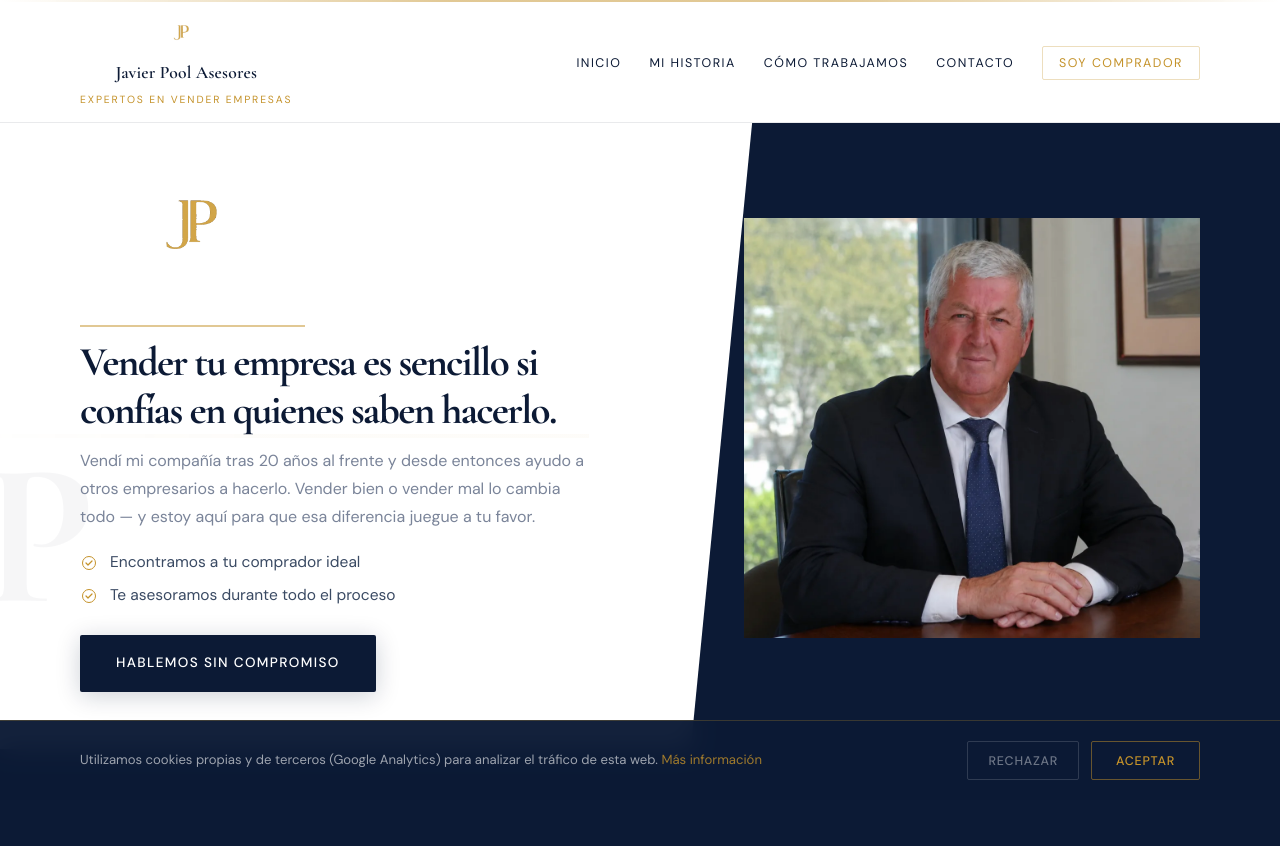
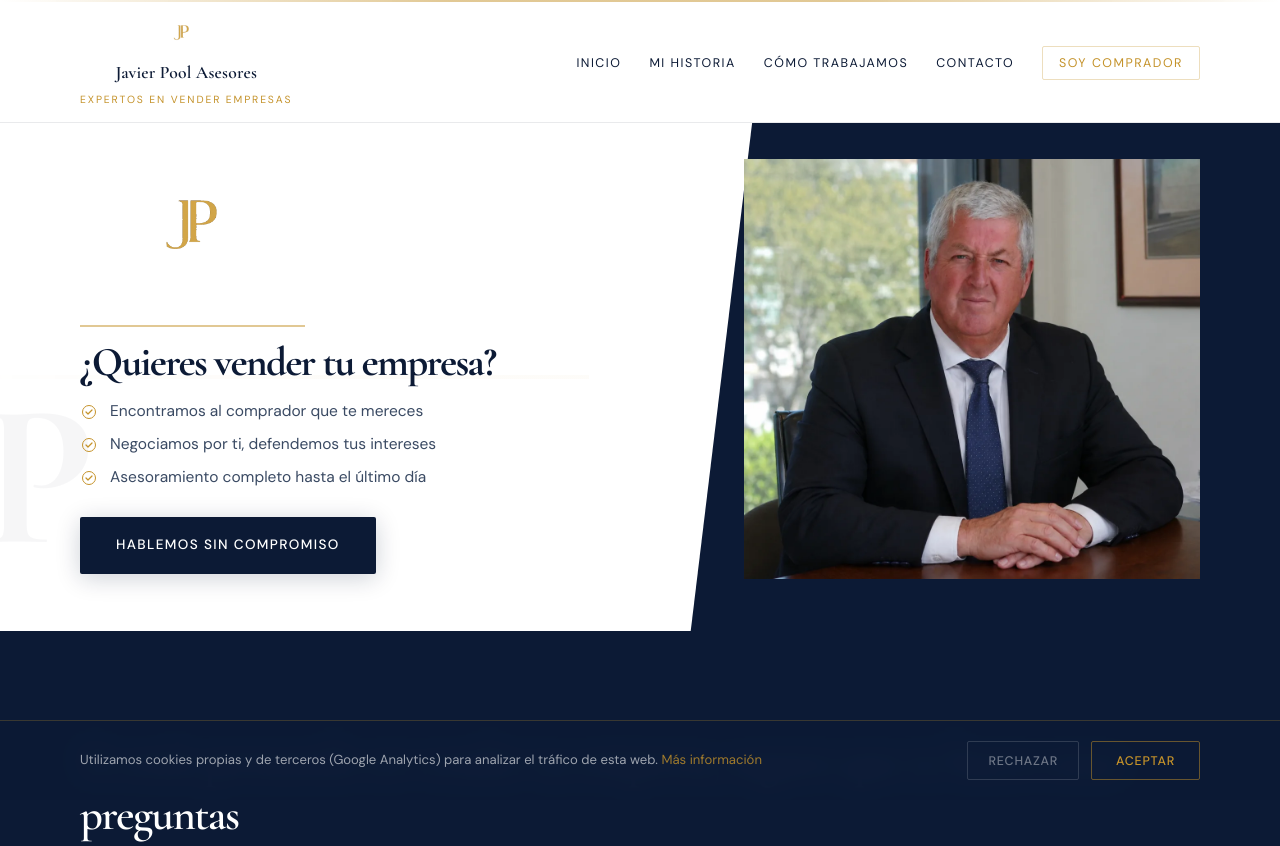
Before and after one commit to javierpoolasesores/javierpoolasesores.github.io, a plain HTML site: page index.html in a window 1280 px wide. Shown: the top 846 px of the page. Drawn offline with nearby package versions, Linux system fonts and the light colour scheme; a web font is replaced by a local one.

```diff
--- a/index.html
+++ b/index.html
@@ -1871,20 +1871,25 @@
       <div class="reveal">
         <img src="logo.png" alt="JP" style="width: 220px; height: auto; display: block; margin-bottom: 1.5rem; opacity: 0.92;">
         <div class="hero-line" aria-hidden="true"></div>
-        <h1>Vender tu empresa es sencillo si confías en quienes saben hacerlo.</h1>
-        <p class="lead">Vendí mi compañía tras 20 años al frente y desde entonces ayudo a otros empresarios a hacerlo. Vender bien o vender mal lo cambia todo — y estoy aquí para que esa diferencia juegue a tu favor.</p>
+        <h1>¿Quieres vender tu empresa?</h1>
         <ul style="list-style:none; padding:0; margin:0 0 1.75rem 0; display:flex; flex-direction:column; gap:0.6rem;">
           <li style="display:flex; align-items:center; gap:0.75rem; font-family:'DM Sans',sans-serif; font-size:0.97rem; color:#3a4a63; line-height:1.5;">
             <span style="flex-shrink:0; width:18px; height:18px; display:flex; align-items:center; justify-content:center;">
               <svg width="14" height="14" viewBox="0 0 14 14" fill="none" xmlns="http://www.w3.org/2000/svg"><circle cx="7" cy="7" r="6.5" stroke="#c4922a" stroke-width="1"/><path d="M4 7l2 2 4-4" stroke="#c4922a" stroke-width="1.2" stroke-linecap="round" stroke-linejoin="round"/></svg>
             </span>
-            Encontramos a tu comprador ideal
+            Encontramos al comprador que te mereces
           </li>
           <li style="display:flex; align-items:center; gap:0.75rem; font-family:'DM Sans',sans-serif; font-size:0.97rem; color:#3a4a63; line-height:1.5;">
             <span style="flex-shrink:0; width:18px; height:18px; display:flex; align-items:center; justify-content:center;">
               <svg width="14" height="14" viewBox="0 0 14 14" fill="none" xmlns="http://www.w3.org/2000/svg"><circle cx="7" cy="7" r="6.5" stroke="#c4922a" stroke-width="1"/><path d="M4 7l2 2 4-4" stroke="#c4922a" stroke-width="1.2" stroke-linecap="round" stroke-linejoin="round"/></svg>
             </span>
-            Te asesoramos durante todo el proceso
+            Negociamos por ti, defendemos tus intereses
+          </li>
+          <li style="display:flex; align-items:center; gap:0.75rem; font-family:'DM Sans',sans-serif; font-size:0.97rem; color:#3a4a63; line-height:1.5;">
+            <span style="flex-shrink:0; width:18px; height:18px; display:flex; align-items:center; justify-content:center;">
+              <svg width="14" height="14" viewBox="0 0 14 14" fill="none" xmlns="http://www.w3.org/2000/svg"><circle cx="7" cy="7" r="6.5" stroke="#c4922a" stroke-width="1"/><path d="M4 7l2 2 4-4" stroke="#c4922a" stroke-width="1.2" stroke-linecap="round" stroke-linejoin="round"/></svg>
+            </span>
+            Asesoramiento completo hasta el último día
           </li>
         </ul>
         <a class="btn-gold" href="https://calendly.com/javier-javierpoolasesores/30min" target="_blank" rel="noopener" onclick="if(window.gtag){gtag('event','conversion_calendly',{'event_category':'conversions','event_label':'clic_calendly'});}">Hablemos sin compromiso</a>
@@ -1967,7 +1972,7 @@
 
           <div class="valor-card">
             <h3>Accederás a compradores que no están en ningún portal</h3>
-            <p>Se trata de tener alcance a compradores que puedan encajar financiera y estratégicamente, sin comprometer la confidencialidad de la operación.</p>
+            <p>Se trata de tener alcance a compradores que encajen financiera y estratégicamente, sin comprometer la confidencialidad de la operación.</p>
           </div>
 
           <div class="valor-card">
```
